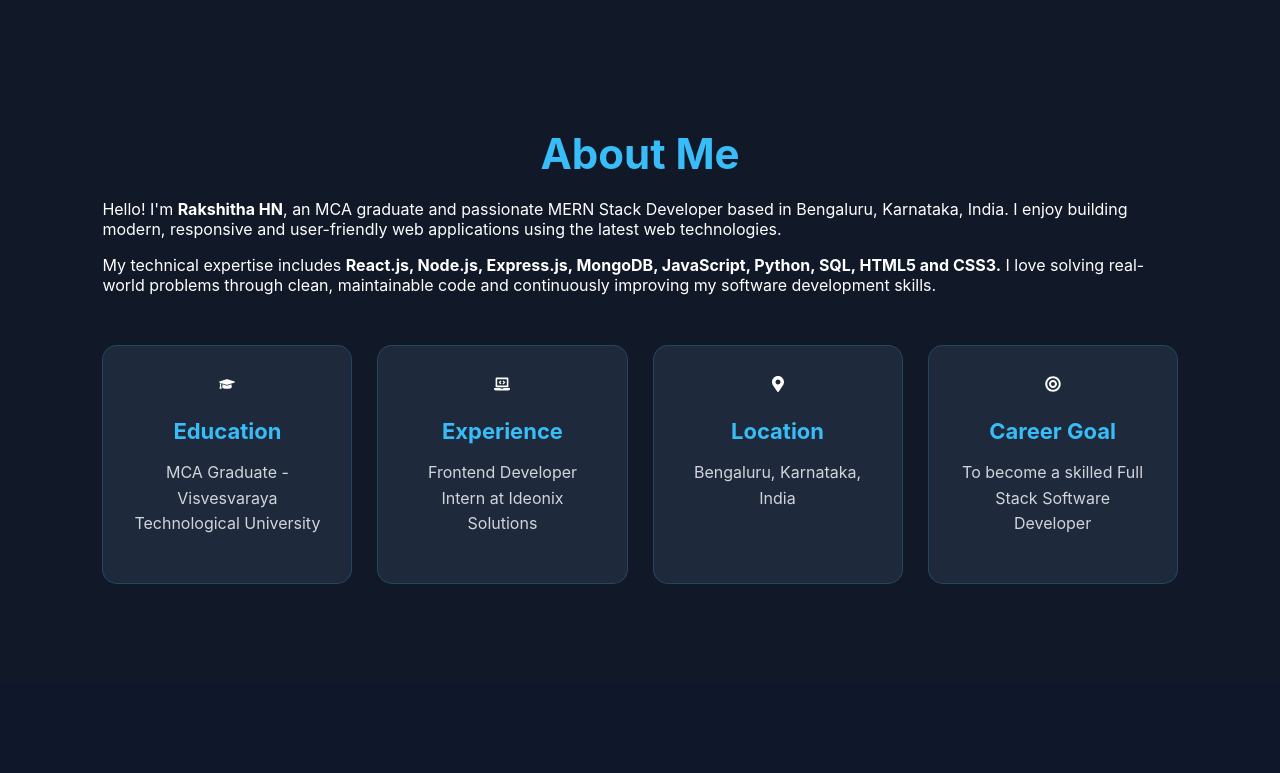
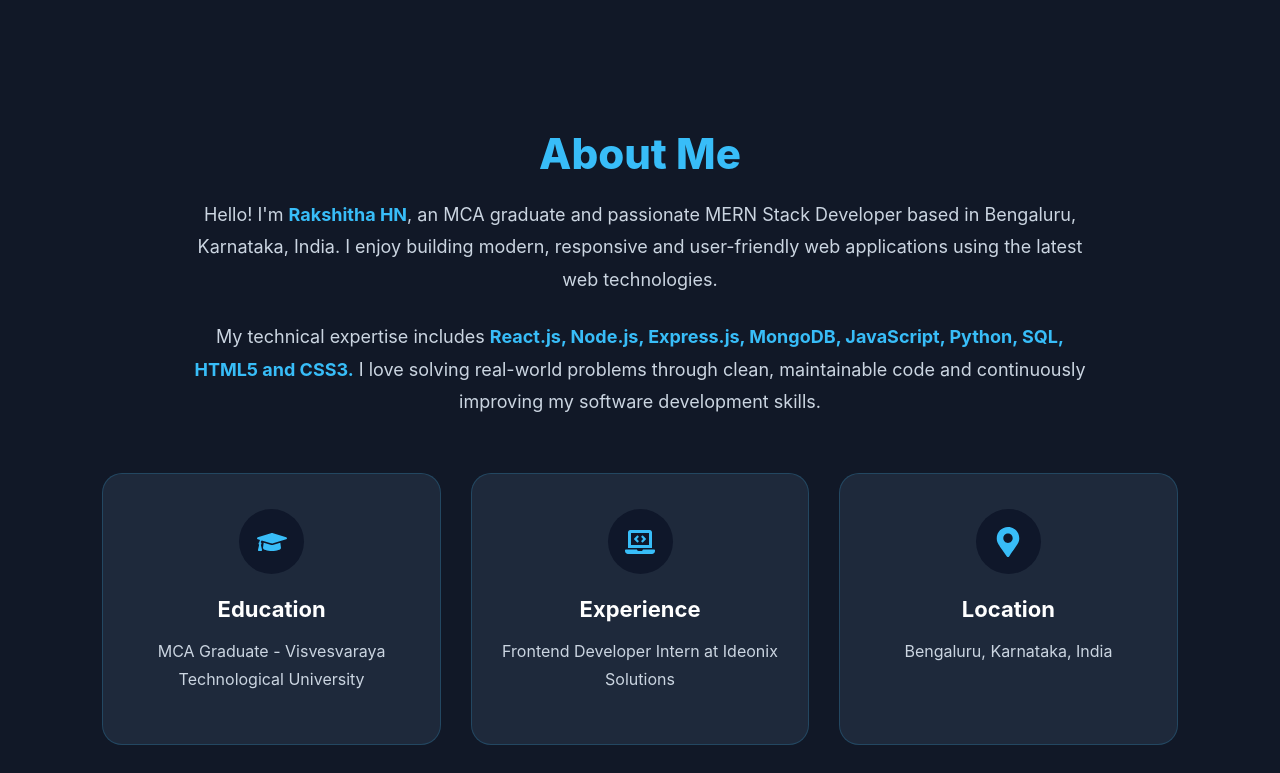
Before and after one commit to rakshu112003/rakshitha-portfolio, a React (Create React App) app: page / in a window 1280 px wide. Shown: the part 1020-1793 px from the top of the page. Built offline with nearby package versions, Linux system fonts and the light colour scheme.

Commit message:
Update About.css

```diff
--- a/src/components/About.css
+++ b/src/components/About.css
@@ -1,79 +1,272 @@
-/* About Section */
+/* =========================
+   About Section
+========================= */
 
 .about {
-  background: #111827;
-  color: white;
-  padding: 100px 8%;
+
+  background:#111827;
+
+  color:white;
+
+  padding:100px 8%;
+
 }
 
+
+
 .about-container {
-  max-width: 1200px;
-  margin: auto;
+
+  max-width:1200px;
+
+  margin:auto;
+
 }
 
+
+
+/* Section Title */
+
 .section-title {
-  text-align: center;
-  font-size: 42px;
-  color: #38bdf8;
-  margin-bottom: 20px;
+
+  text-align:center;
+
+  font-size:45px;
+
+  color:#38bdf8;
+
+  margin-bottom:35px;
+
+  font-weight:800;
+
 }
 
-.about-text {
-  text-align: center;
-  font-size: 18px;
-  line-height: 1.8;
-  color: #d1d5db;
-  max-width: 900px;
-  margin: 0 auto 25px;
+
+
+/* Introduction */
+
+.about-intro {
+
+  text-align:center;
+
+  max-width:900px;
+
+  margin:0 auto 25px;
+
+  font-size:18px;
+
+  line-height:1.8;
+
+  color:#cbd5e1;
+
 }
 
-.about-details {
-  display: grid;
-  grid-template-columns: repeat(auto-fit, minmax(240px, 1fr));
-  gap: 25px;
-  margin-top: 50px;
+
+.about-intro strong {
+
+  color:#38bdf8;
+
 }
 
-.detail-card {
-  background: #1e293b;
-  padding: 30px;
-  border-radius: 15px;
-  text-align: center;
-  transition: 0.3s ease;
-  border: 1px solid rgba(56, 189, 248, 0.2);
+
+
+/* Cards Layout */
+
+.about-details {
+
+  margin-top:55px;
+
+  display:grid;
+
+  grid-template-columns:
+
+  repeat(auto-fit,minmax(250px,1fr));
+
+  gap:30px;
+
 }
 
-.detail-card:hover {
-  transform: translateY(-10px);
-  box-shadow: 0 10px 25px rgba(56, 189, 248, 0.3);
+
+
+/* Cards */
+
+.detail-card {
+
+  background:#1e293b;
+
+  padding:35px 25px;
+
+  border-radius:20px;
+
+  text-align:center;
+
+  border:1px solid rgba(56,189,248,0.2);
+
+  transition:.4s;
+
+  position:relative;
+
+  overflow:hidden;
+
 }
 
-.detail-card h3 {
-  color: #38bdf8;
-  margin-bottom: 15px;
-  font-size: 22px;
+
+
+/* Top Glow Effect */
+
+.detail-card::before {
+
+  content:"";
+
+  position:absolute;
+
+  width:100%;
+
+  height:4px;
+
+  top:0;
+
+  left:0;
+
+  background:#38bdf8;
+
+  transform:scaleX(0);
+
+  transition:.4s;
+
 }
 
-.detail-card p {
-  color: #d1d5db;
-  font-size: 16px;
-  line-height: 1.6;
+
+
+.detail-card:hover::before {
+
+  transform:scaleX(1);
+
 }
 
-/* Responsive */
 
-@media (max-width:768px){
+
+.detail-card:hover {
+
+  transform:translateY(-12px);
+
+  box-shadow:
+
+  0 15px 35px rgba(56,189,248,.25);
+
+}
+
+
+
+/* Icon */
+
+.detail-icon {
+
+  width:65px;
+
+  height:65px;
+
+  margin:0 auto 20px;
+
+  border-radius:50%;
+
+  background:#0f172a;
+
+  color:#38bdf8;
+
+  display:flex;
+
+  justify-content:center;
+
+  align-items:center;
+
+  font-size:30px;
+
+  transition:.3s;
+
+}
+
+
+
+.detail-card:hover .detail-icon {
+
+  background:#38bdf8;
+
+  color:#0f172a;
+
+  transform:rotate(10deg);
+
+}
+
+
+
+/* Card Heading */
+
+.detail-card h3 {
+
+  color:white;
+
+  font-size:22px;
+
+  margin-bottom:15px;
+
+}
+
+
+
+/* Card Text */
+
+.detail-card p {
+
+  color:#cbd5e1;
+
+  font-size:16px;
+
+  line-height:1.7;
+
+}
+
+
+
+/* =====================
+   Mobile Responsive
+===================== */
+
+
+@media(max-width:768px){
+
 
 .about{
+
  padding:80px 6%;
+
 }
 
+
 .section-title{
-    font-size:34px;
+
+ font-size:35px;
+
 }
 
-  .about-text{
+
+.about-intro{
+
  font-size:16px;
+
+}
+
+
+.about-details{
+
+ gap:20px;
+
+}
+
+
+.detail-card{
+
+ padding:30px 20px;
+
 }
 
 }
```
Lines whose indentation alone changed are shown as unchanged.
